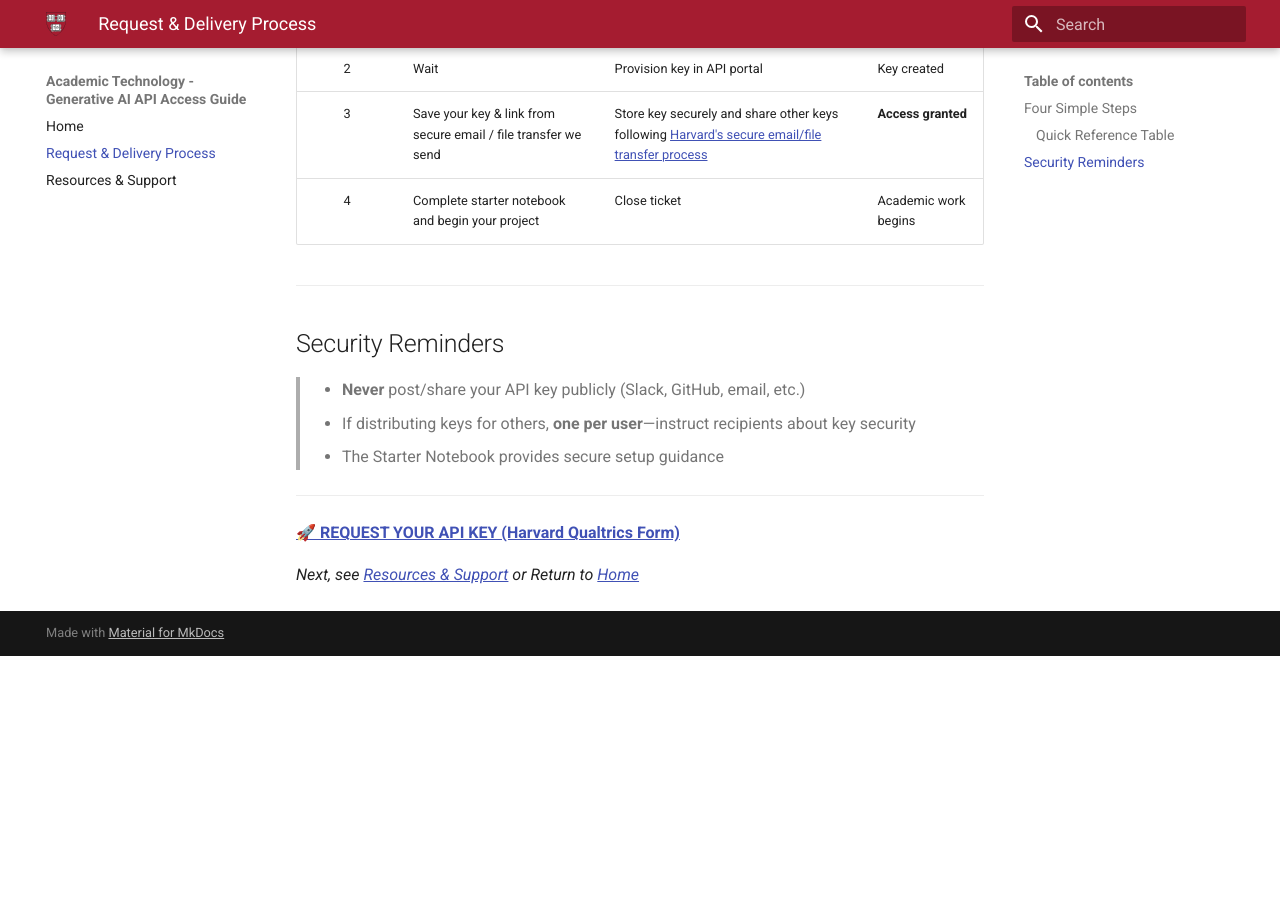
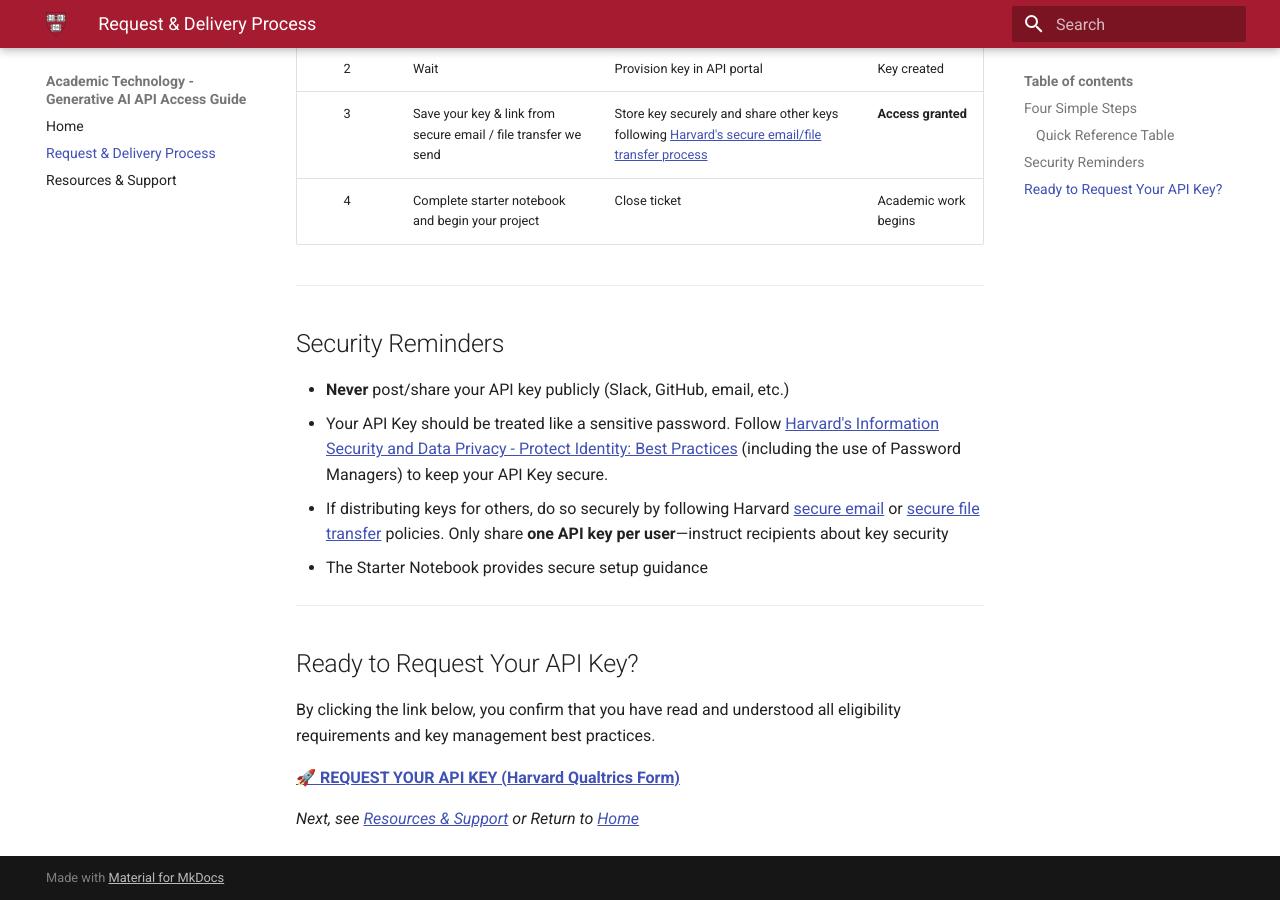
Before and after one commit to Harvard-ATG/generative-ai-api-starter-notebook, an MkDocs documentation site: the page built from docs/process.md, in a window 1280 px wide and 900 px high, scrolled down 659 px. Built offline with MkDocs 1.6.1 and Material for MkDocs 9.7.7, drawn with Linux system fonts in a browser that asks for light colours; before the commit the page ends 1315 px from its top, so only the background shows below that.

Commit message:
refine documentation

```diff
--- a/docs/process.md
+++ b/docs/process.md
@@ -24,11 +24,16 @@
 
 ## Security Reminders
 
-> - **Never** post/share your API key publicly (Slack, GitHub, email, etc.)
-> - If distributing keys for others, **one per user**—instruct recipients about key security
-> - The Starter Notebook provides secure setup guidance
+- **Never** post/share your API key publicly (Slack, GitHub, email, etc.)
+- Your API Key should be treated like a sensitive password. Follow [Harvard's Information Security and Data Privacy - Protect Identity: Best Practices](https://privsec.harvard.edu/protect-identity) (including the use of Password Managers) to keep your API Key secure.
+- If distributing keys for others, do so securely by following Harvard [secure email](https://harvard.service-now.com/ithelp?id=kb_article&sys_id=cea973b3dbf8e0d0441560fdd39619d8) or [secure file transfer](https://harvard.service-now.com/ithelp?id=kb_article&sys_id=3c725c7d47016950566cf147536d43ff) policies. Only share **one API key per user**—instruct recipients about key security
+- The Starter Notebook provides secure setup guidance
 
 ---
+
+## Ready to Request Your API Key?
+
+By clicking the link below, you confirm that you have read and understood all eligibility requirements and key management best practices.
 
 [**🚀 REQUEST YOUR API KEY (Harvard Qualtrics Form)**](https://harvard.az1.qualtrics.com/jfe/form/SV_8dZqSdJoKVE5EOi)
 
--- a/requirements.txt
+++ b/requirements.txt
@@ -1,2 +1,7 @@
+# Requirements for Generative AI API Starter Notebook
 openai
 requests
+
+# For building documentation site with MkDocs and Material for MkDocs
+mkdocs==1.6.1
+mkdocs-material==9.6.21
```
Also changed, not shown: docs/index.md (+4 -9 lines).
